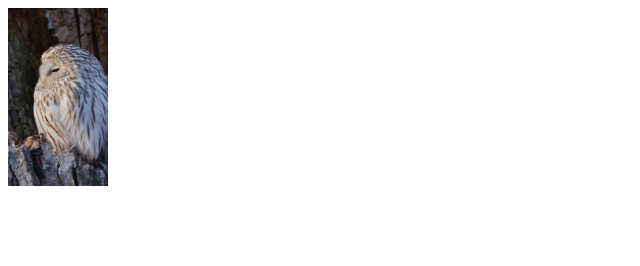
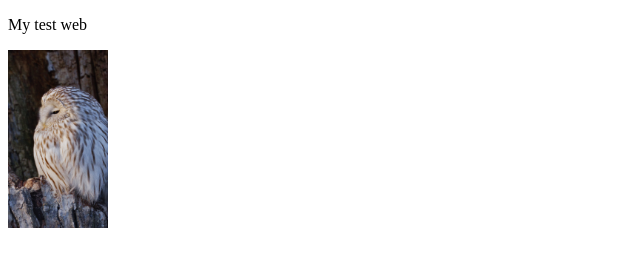
Before and after one commit to yokmr23/yokmr23.github.io, a plain HTML site: page index.html in a window 1280 px wide. Shown: the whole page, without its empty margins (0-640 px from the left). Drawn offline with Linux system fonts and the light colour scheme.

Commit message:
Update index.html

```diff
--- a/index.html
+++ b/index.html
@@ -5,6 +5,7 @@
     <title>My test page</title>
   </head>
   <body>
+    <p>My test web</p>
     <img src="images/ふくろう.jpg" alt="My test image" width="100">
   </body>
 </html>
```
